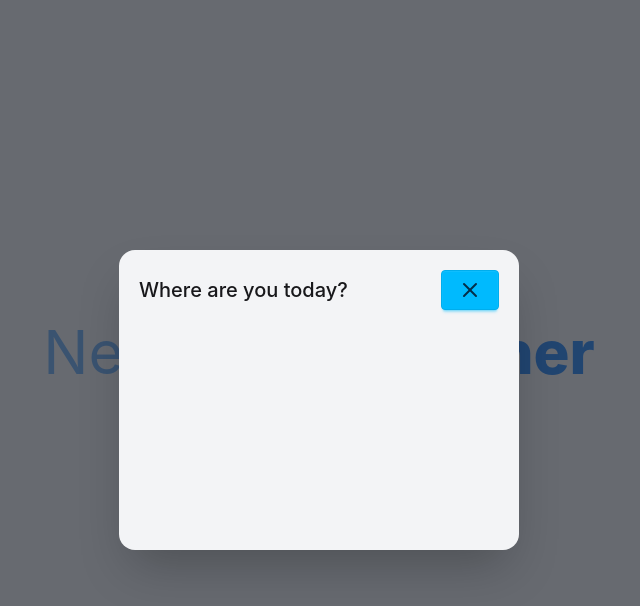
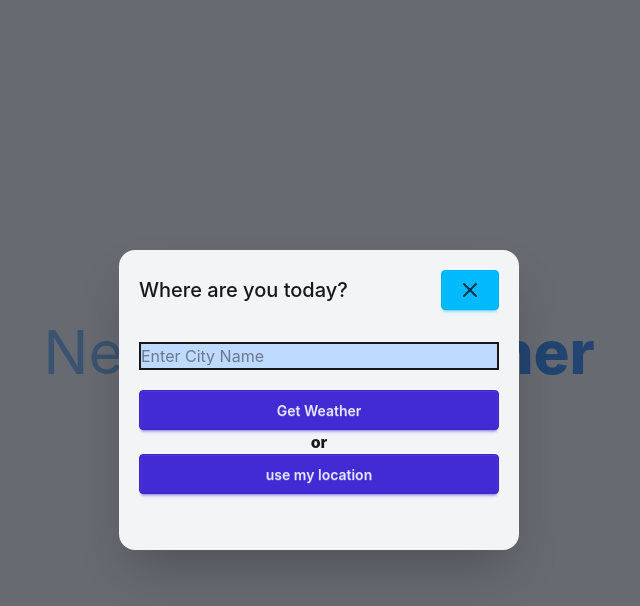
Before and after one commit to segfaulted11/Weather-App, a React (Vite) app: page / in a window 1280 px wide. Both pictures are taken after a click on the button "Check Weather". Shown: the top 606 px of the page, without its empty margins (321-961 px from the left). Built offline with nearby package versions, Linux system fonts and the light colour scheme.

Commit message:
form handling

```diff
--- a/src/components/LocationModal.jsx
+++ b/src/components/LocationModal.jsx
@@ -1,7 +1,15 @@
 import { X } from "lucide-react";
-
+import { useState } from "react";
 
 function LocationModal({onClose}) {
+
+const [city,setCity] = useState("");
+
+const handleSubmit = (e) =>{
+e.preventDefault();
+console.log(city.trim())
+}
+
   return (
     <div className="fixed inset-0 flex justify-center items-center bg-gray-950/60">
       <div className="h-75 p-5 w-100 rounded-2xl bg-gray-100 shadow-2xl">
@@ -12,6 +20,22 @@ function LocationModal({onClose}) {
         <button className="btn btn-info" onClick={onClose}><X/>
 </button>
 </div>
+<div className="pt-8">
+
+  <form action="" className="space-y-5" onSubmit={handleSubmit}>
+    <input type="text" placeholder="Enter City Name" className="bg-blue-200 border-2 w-full" value={city}
+    onChange={(e)=>setCity(e.target.value)}
+    />
+<div className="">
+    <button type="submit" className="btn btn-primary w-full">Get Weather</button>
+</div>
+  </form>
+</div>
+<div className="flex justify-center font-extrabold">or</div>
+<div className="">
+    <button type="button" className="btn btn-primary w-full">use my location</button>
+</div>
+
       </div>
     </div>
   );
```
